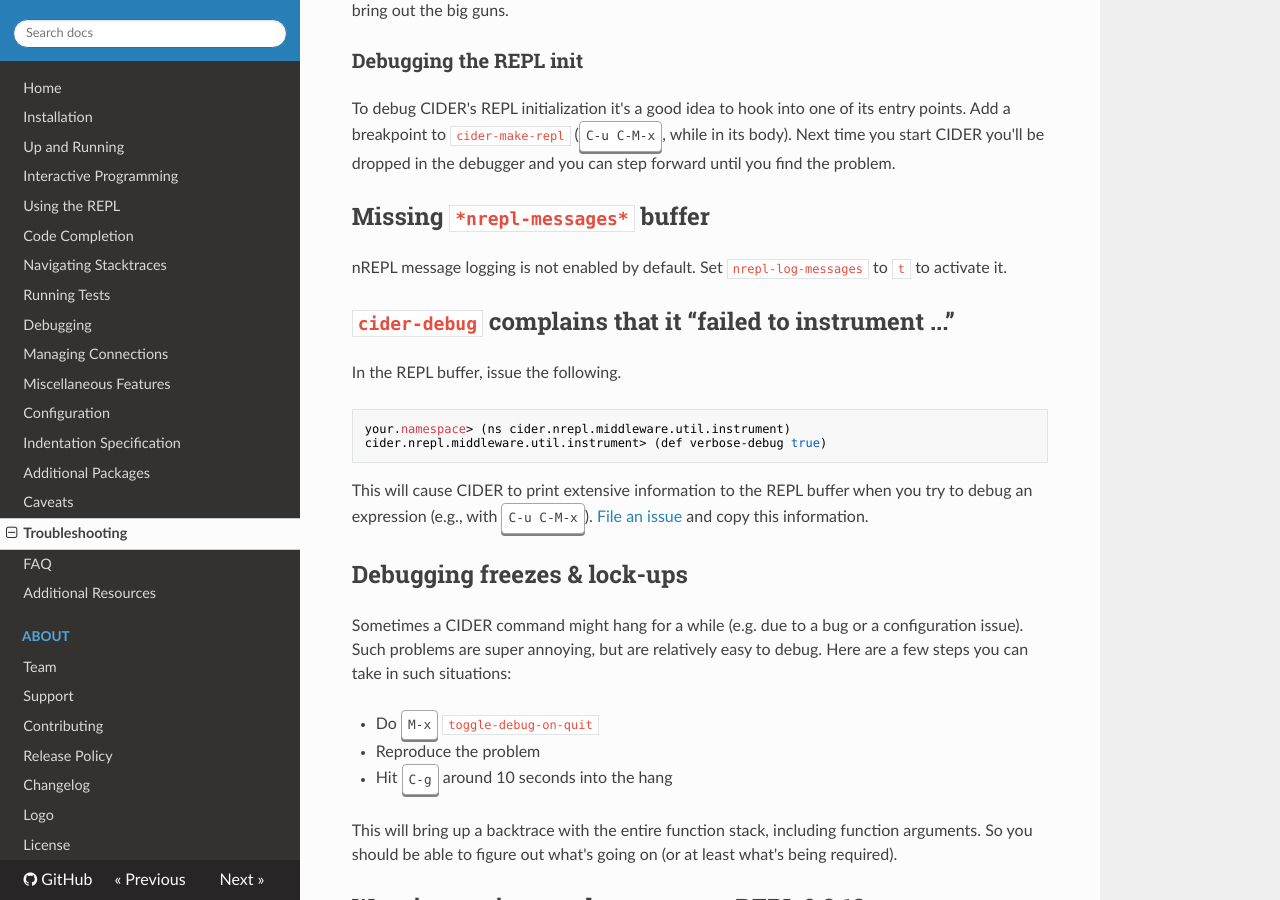
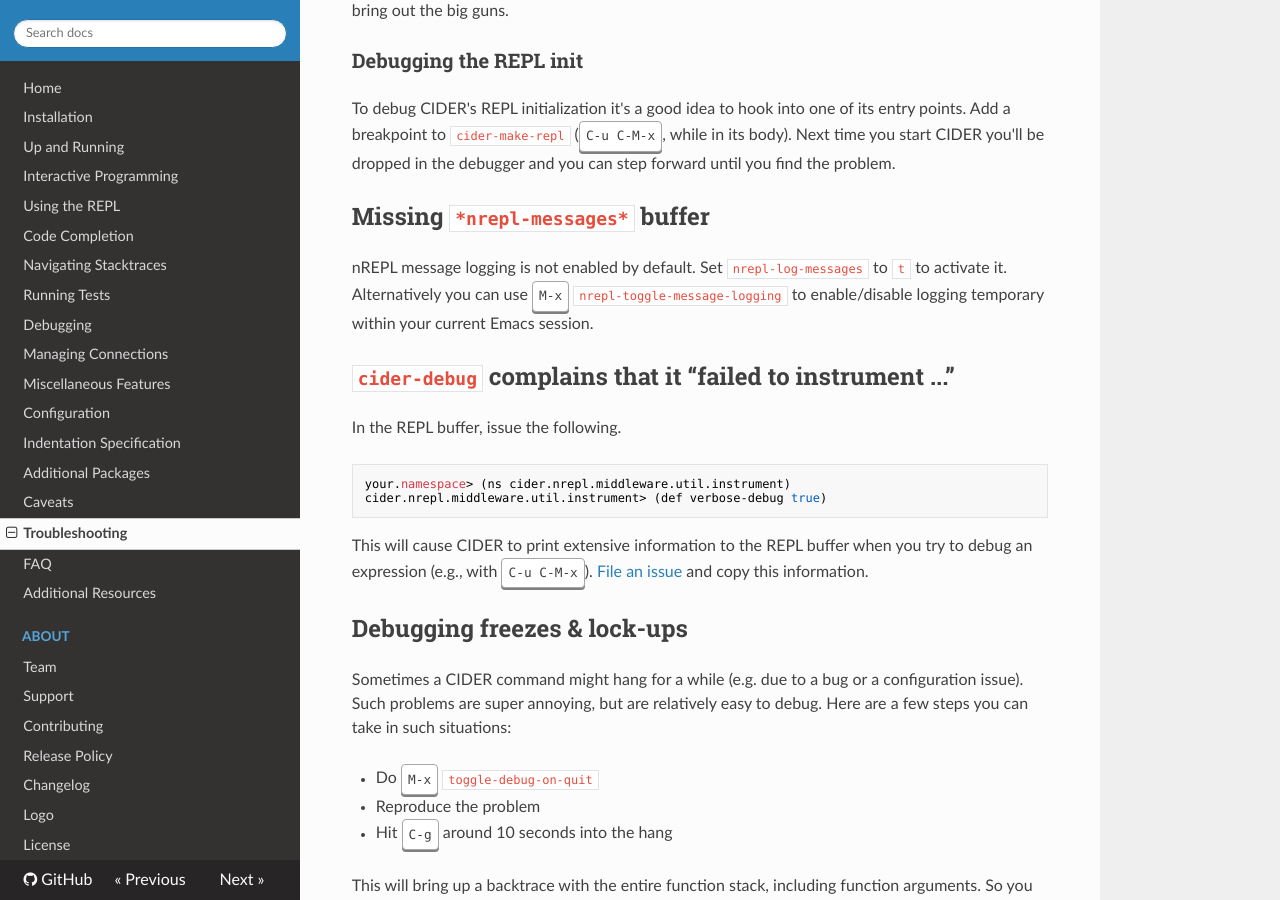
Before and after one commit to clojure-emacs/cider, an MkDocs documentation site: the page built from doc/troubleshooting.md, in a window 1280 px wide and 900 px high, scrolled down 819 px. Built offline with MkDocs 1.6.1, drawn with Linux system fonts in a browser that asks for light colours; nearby versions of some CDN libraries; old or Windows-style settings are respelled for this version of MkDocs.

Commit message:
[#1758] Add a new command nrepl-toggle-message-logging

```diff
--- a/doc/troubleshooting.md
+++ b/doc/troubleshooting.md
@@ -44,7 +44,8 @@
 ## Missing `*nrepl-messages*` buffer
 
 nREPL message logging is not enabled by default.  Set `nrepl-log-messages` to
-`t` to activate it.
+`t` to activate it. Alternatively you can use <kbd>M-x</kbd> `nrepl-toggle-message-logging`
+to enable/disable logging temporary within your current Emacs session.
 
 ## `cider-debug` complains that it “failed to instrument ...”
 
```
Also changed, not shown: CHANGELOG.md (+2 -0 lines), 2 other files.
